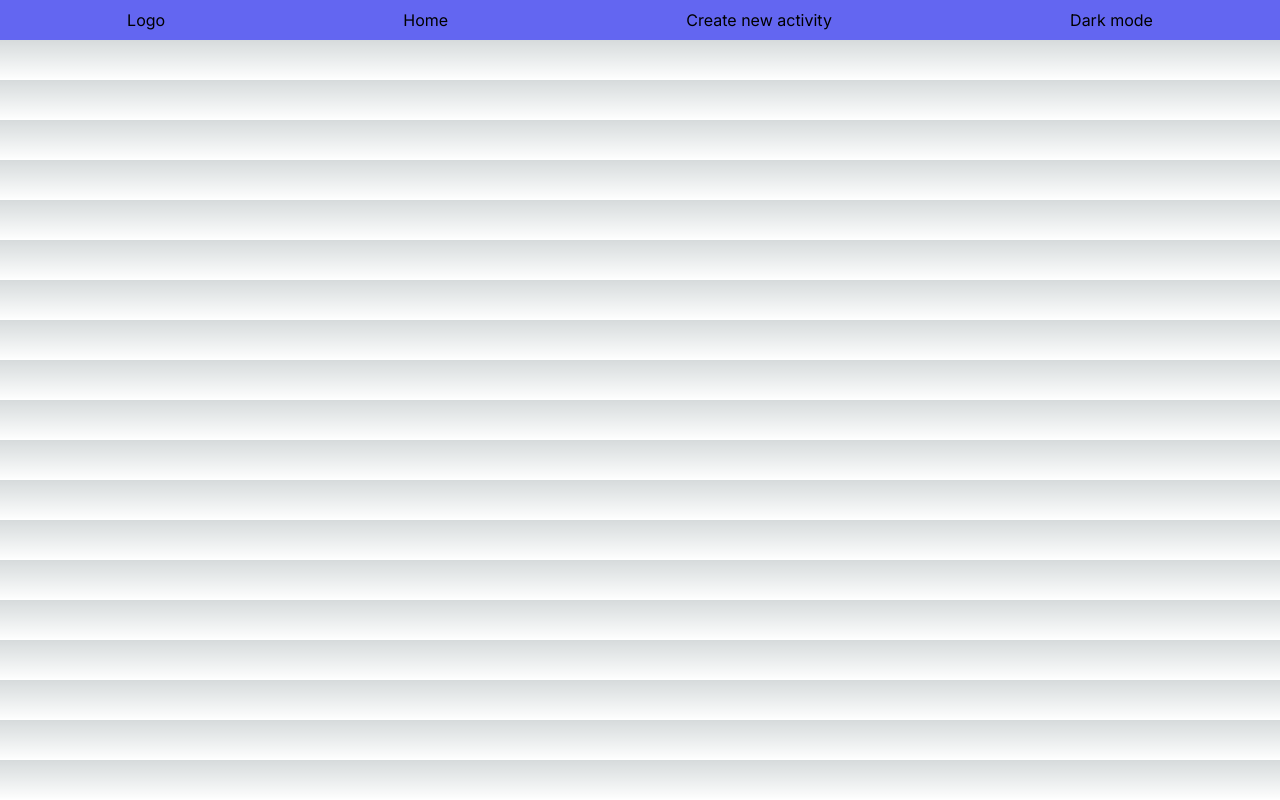
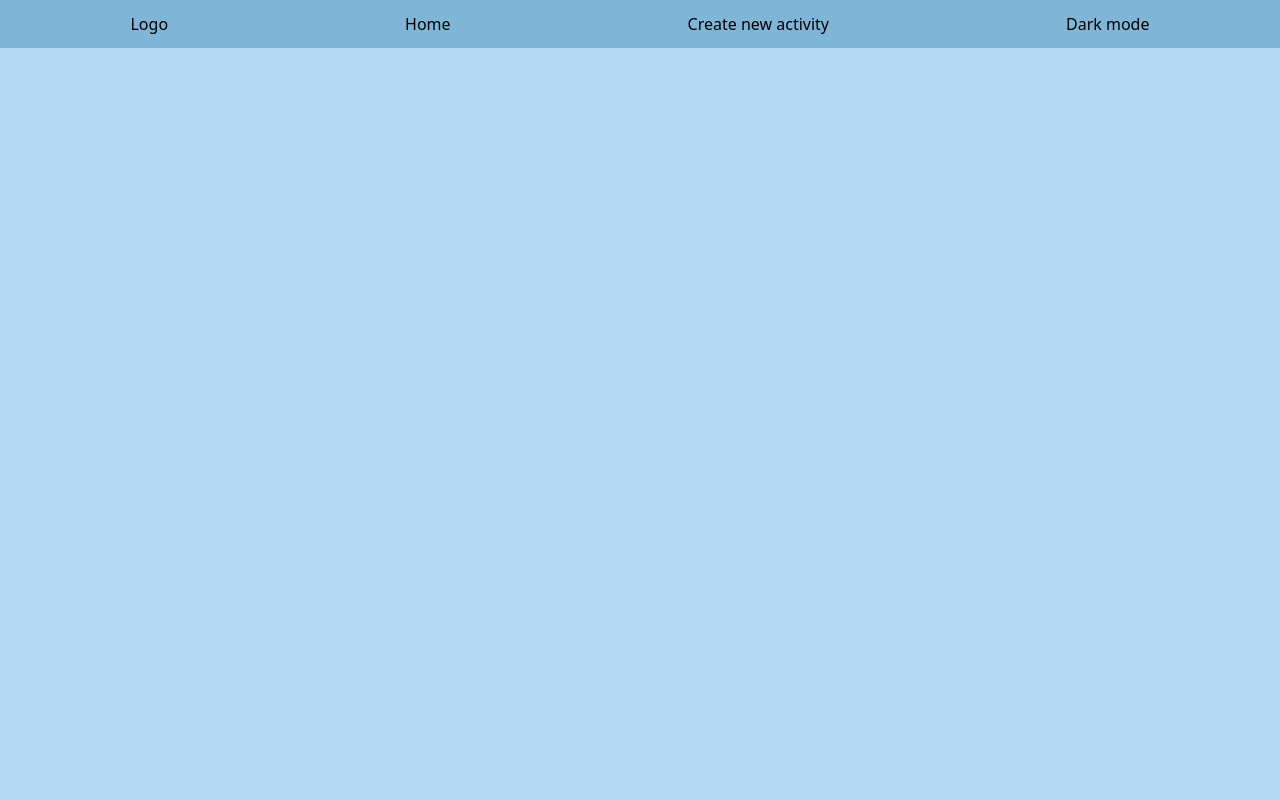
Before and after one commit to CrisCap26/ai-random-activity, a Next.js app: page / in a window 1280 px wide. Built offline with nearby package versions, Linux system fonts and the light colour scheme.

Commit message:
Agregando paleta de colores, primera prueba

```diff
--- a/src/app/globals.css
+++ b/src/app/globals.css
@@ -2,7 +2,7 @@
 @tailwind components;
 @tailwind utilities;
 
-:root {
+/* :root {
   --foreground-rgb: 0, 0, 0;
   --background-start-rgb: 214, 219, 220;
   --background-end-rgb: 255, 255, 255;
@@ -30,4 +30,4 @@ body {
   .text-balance {
     text-wrap: balance;
   }
-}
+} */
--- a/src/app/layout.tsx
+++ b/src/app/layout.tsx
@@ -16,7 +16,7 @@ export default function RootLayout({
 }>) {
   return (
     <html lang="en">
-      <body className={inter.className}>{children}</body>
+      <body className="bg-[#B3DAF2]">{children}</body>
     </html>
   );
 }
--- a/src/app/page.tsx
+++ b/src/app/page.tsx
@@ -1,7 +1,7 @@
 
 export default function Home() {
   return (
-    <nav className="p-2 bg-indigo-500">
+    <nav className="p-3 bg-pastel-blue text-black">
       <div className="flex justify-around">
         <div className="">
           Logo
--- a/tailwind.config.ts
+++ b/tailwind.config.ts
@@ -13,6 +13,13 @@ const config: Config = {
         "gradient-conic":
           "conic-gradient(from 180deg at 50% 50%, var(--tw-gradient-stops))",
       },
+      colors: {
+        'pastel-blue': '#7FB6D8',
+        'second-color-blue': '#B3DAF2',
+        'third-color-blue': '#013B3B',
+        'fourth-color-blue': '#91B8C1',
+        'fifth-color-blue': '#A8CBE7'
+      }
     },
   },
   plugins: [],
```
